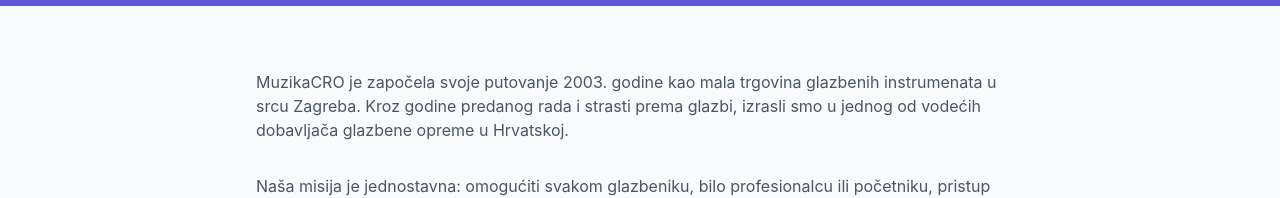
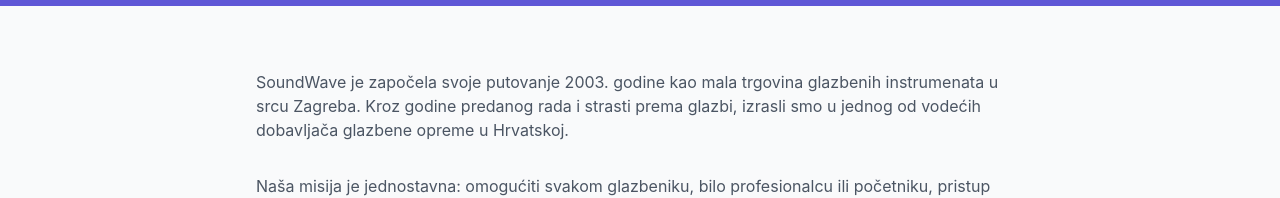
Before and after one commit to kaechesbord/DWS_Projekt, a React (Create React App) app: page /about in a window 1280 px wide. Shown: the part 334-532 px from the top of the page. Built offline with nearby package versions, Linux system fonts and the light colour scheme; grey boxes are pictures that could not be loaded.

Commit message:
Malo dokumentacije trebaju slike jos

```diff
--- a/src/pages/About.jsx
+++ b/src/pages/About.jsx
@@ -31,7 +31,7 @@
           <div className="max-w-3xl mx-auto">
             <div className="prose prose-lg">
               <p className="text-gray-600 mb-8">
-                MuzikaCRO je započela svoje putovanje 2003. godine kao mala
+                SoundWave je započela svoje putovanje 2003. godine kao mala
                 trgovina glazbenih instrumenata u srcu Zagreba. Kroz godine
                 predanog rada i strasti prema glazbi, izrasli smo u jednog od
                 vodećih dobavljača glazbene opreme u Hrvatskoj.
```
Also changed, not shown: 1 other file (tests, documents, lock files or other folders).
